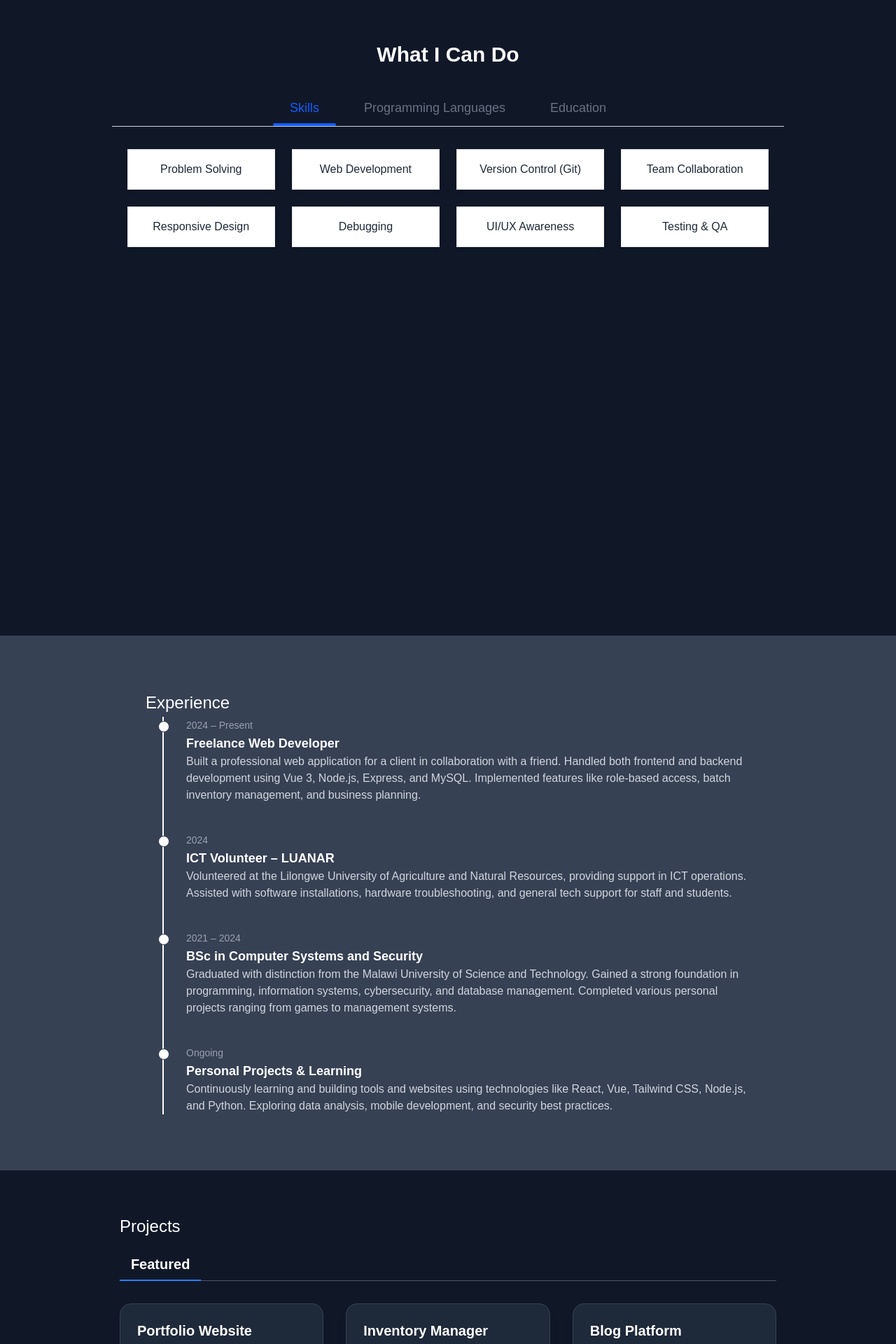
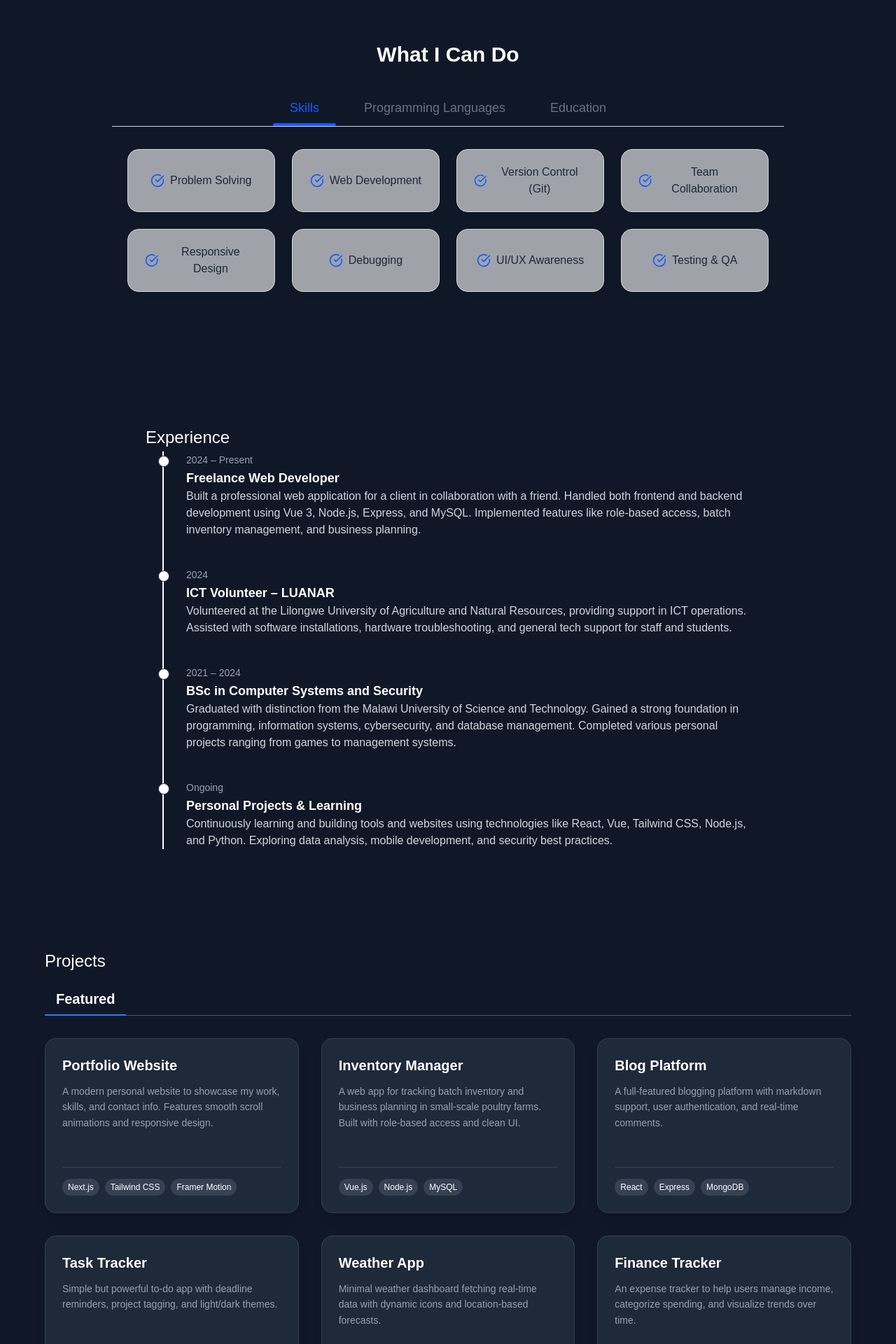
Before and after one commit to Joseph-Dzanja/Portfolio, a Next.js app: page / in a window 1280 px wide. Shown: the part 1460-3380 px from the top of the page at 70% size. Built offline with nearby package versions, Linux system fonts and the light colour scheme.

Commit message:
updated projects and expertise, added fadeIn

```diff
--- a/src/app/page.js
+++ b/src/app/page.js
@@ -3,7 +3,7 @@
 import Navbar from "@/components/Navbar";
 import Hero from "@/components/Hero";
 import About from "@/components/About";
-import TabSection from "@/components/Skills";
+import Expertise from "@/components/Expertise";
 import Contact from "@/components/Contact";
 import Projects from "@/components/Projects";
 import Experience from "@/components/Experience";
@@ -31,12 +31,12 @@ export default function Home() {
       </section>
 
       <section id="skills" className="py-20 bg-gray-900 text-white">
-        <TabSection />
+        <Expertise />
       </section>
 
       <section
         id="experience"
-        className="py-20 bg-gray-700 text-white flex justify-center"
+        className="py-20 bg-gray-900 text-white flex justify-center"
       >
         <div className="w-full max-w-4xl px-4">
           <Experience />
--- /dev/null
+++ b/src/components/Education.js
@@ -0,0 +1,49 @@
+'use client';
+import { FadeInOnScroll } from './FadeInOnScroll';
+import { GraduationCap } from 'lucide-react';
+
+const Education = () => {
+  const educationList = [
+    {
+      degree: 'BSc in Computer Systems and Security',
+      institution: 'Malawi University of Science and Technology',
+      year: 'Graduated: 2024',
+      details:
+        'Graduated with Distinction. Focused on software engineering, systems architecture, and database management.',
+    },
+    // {
+    //   degree: 'Certification in Web Security & Backend Systems',
+    //   institution: 'Online Specialization',
+    //   year: 'Completed: 2023',
+    //   details:
+    //     'Completed advanced modules in Node.js, Express, web security best practices, and backend architecture.',
+    // },
+  ];
+
+  return (
+    <FadeInOnScroll>
+      <div className="grid grid-cols-1 sm:grid-cols-2 gap-6">
+        {educationList.map((edu, idx) => (
+          <div
+            key={idx}
+            className="bg-white/60 backdrop-blur-md border border-gray-300 shadow-md rounded-2xl p-6 transition hover:shadow-lg"
+          >
+            <div className="flex items-start gap-3 mb-3">
+              <GraduationCap className="text-blue-600 w-6 h-6 mt-1" />
+              <div>
+                <h3 className="text-xl font-semibold text-gray-800">
+                  {edu.degree}
+                </h3>
+                <p className="text-sm text-gray-600">{edu.institution}</p>
+                <p className="text-sm text-gray-500 italic">{edu.year}</p>
+              </div>
+            </div>
+            <p className="text-gray-700 text-sm leading-relaxed">{edu.details}</p>
+          </div>
+        ))}
+      </div>
+    </FadeInOnScroll>
+  );
+};
+
+export default Education;
--- /dev/null
+++ b/src/components/Expertise.js
@@ -0,0 +1,81 @@
+'use client';
+
+import { useState } from 'react';
+import Skills from './Skills';
+import Languages from './Languages';
+import Education from './Education';
+import { FadeInOnScroll } from './FadeInOnScroll';
+import { motion, AnimatePresence } from 'framer-motion';
+
+const Expertise = () => {
+  const [activeTab, setActiveTab] = useState('skills');
+
+  const tabs = [
+    { id: 'skills', label: 'Skills' },
+    { id: 'languages', label: 'Programming Languages' },
+    { id: 'education', label: 'Education' },
+  ];
+
+  const renderTabContent = () => {
+    switch (activeTab) {
+      case 'skills':
+        return <Skills />;
+      case 'languages':
+        return <Languages />;
+      case 'education':
+        return <Education />;
+      default:
+        return null;
+    }
+  };
+
+  return (
+    <div className="w-full sm:w-4/5 m-auto p-8">
+      <FadeInOnScroll delayOrder={0}>
+        <h1 className="text-center text-3xl font-semibold mb-8">
+          What I Can Do
+        </h1>
+      </FadeInOnScroll>
+
+      <FadeInOnScroll delayOrder={1}>
+        <div className="flex mb-8 border-b border-gray-300 justify-center flex-wrap gap-4">
+          {tabs.map((tab) => (
+            <button
+              key={tab.id}
+              onClick={() => setActiveTab(tab.id)}
+              className={`relative px-6 py-3 text-lg font-medium transition-colors duration-300 ease-in-out focus:outline-none
+                ${
+                  activeTab === tab.id
+                    ? 'text-blue-600'
+                    : 'text-gray-500 hover:text-blue-500'
+                }`}
+            >
+              {tab.label}
+              {activeTab === tab.id && (
+                <span className="absolute left-0 bottom-0 h-1 w-full bg-blue-600 rounded-full"></span>
+              )}
+            </button>
+          ))}
+        </div>
+      </FadeInOnScroll>
+
+      <FadeInOnScroll delayOrder={2}>
+        <div className="text-center"><AnimatePresence mode="wait">
+  <motion.div
+    key={activeTab}
+    layout
+    initial={{ opacity: 0 }}
+    animate={{ opacity: 1 }}
+    exit={{ opacity: 0 }}
+    transition={{ duration: 0.4 }}
+    className="text-center"
+  >
+    {renderTabContent()}
+  </motion.div>
+</AnimatePresence></div>
+      </FadeInOnScroll>
+    </div>
+  );
+};
+
+export default Expertise;
--- /dev/null
+++ b/src/components/FadeInOnScroll.js
@@ -0,0 +1,42 @@
+'use client';
+
+import { motion, useAnimation } from 'framer-motion';
+import { useInView } from 'framer-motion';
+import { useEffect, useRef } from 'react';
+
+export function FadeInOnScroll({ children, delayOrder = 0 }) {
+  const controls = useAnimation();
+  const ref = useRef(null);
+  const inView = useInView(ref, { once: false, margin: '-100px' });
+
+  useEffect(() => {
+    if (inView) {
+      controls.start('visible');
+    } else {
+      controls.start('hidden');
+    }
+  }, [controls, inView]);
+
+  return (
+    <motion.div
+      ref={ref}
+      variants={{
+        hidden: { opacity: 0, y: 30 },
+        visible: {
+          opacity: 1,
+          y: 0,
+          transition: {
+            delay: delayOrder * 0.1,
+            duration: 0.6,
+            ease: 'easeOut',
+          },
+        },
+      }}
+      animate={controls}
+      initial="hidden"
+      exit="hidden"
+    >
+      {children}
+    </motion.div>
+  );
+}
--- a/src/components/Projects.js
+++ b/src/components/Projects.js
@@ -1,35 +1,57 @@
-"use client";
+'use client';
 
-import Link from "next/link";
+import { FadeInOnScroll } from './FadeInOnScroll';
+import Link from 'next/link';
 
-const projects = [
+export const projects = [
   {
     id: 1,
     name: "Portfolio Website",
+    description: "A modern personal website to showcase my work, skills, and contact info. Features smooth scroll animations and responsive design.",
     stack: ["Next.js", "Tailwind CSS", "Framer Motion"],
     link: "https://example.com/portfolio",
   },
   {
     id: 2,
     name: "Inventory Manager",
+    description: "A web app for tracking batch inventory and business planning in small-scale poultry farms. Built with role-based access and clean UI.",
     stack: ["Vue.js", "Node.js", "MySQL"],
     link: "https://example.com/inventory",
   },
   {
     id: 3,
     name: "Blog Platform",
+    description: "A full-featured blogging platform with markdown support, user authentication, and real-time comments.",
     stack: ["React", "Express", "MongoDB"],
     link: "https://example.com/blog",
   },
-  // Add more projects here
+  {
+    id: 4,
+    name: "Task Tracker",
+    description: "Simple but powerful to-do app with deadline reminders, project tagging, and light/dark themes.",
+    stack: ["Vue 3", "Pinia", "Firebase"],
+    link: "https://example.com/task-tracker",
+  },
+  {
+    id: 5,
+    name: "Weather App",
+    description: "Minimal weather dashboard fetching real-time data with dynamic icons and location-based forecasts.",
+    stack: ["React", "OpenWeatherMap API", "Tailwind"],
+    link: "https://example.com/weather",
+  },
+  {
+    id: 6,
+    name: "Finance Tracker",
+    description: "An expense tracker to help users manage income, categorize spending, and visualize trends over time.",
+    stack: ["Next.js", "Supabase", "Chart.js"],
+    link: "https://example.com/finance",
+  },
 ];
+
 
 export default function Projects() {
   return (
-    <div
-      id="projects"
-      className="py-16 px-4 sm:px-8 md:px-16 bg-gray-900 text-white"
-    >
+    <div id="projects" className="py-16 px-4 sm:px-8 md:px-16 bg-gray-900 text-white">
       <h1 className="pb-4 text-2xl">Projects</h1>
       <div className="w-full border-b border-gray-600 mb-8">
         <div className="-mb-[1px] inline-block border-b-2 border-blue-500 px-4 py-2 text-xl font-semibold">
@@ -38,21 +60,34 @@ export default function Projects() {
       </div>
 
       <div className="grid gap-8 sm:grid-cols-2 lg:grid-cols-3">
-        {projects.map((project) => (
+        {projects.map((project, index) => (
+          <FadeInOnScroll key={project.id} delayOrder={index}>
             <Link
-            key={project.id}
               href={project.link}
               target="_blank"
               rel="noopener noreferrer"
-            className="group bg-gray-800 hover:bg-gray-700 transition rounded-2xl p-6 shadow-lg hover:shadow-xl border border-gray-700"
+              className="group bg-gray-800 hover:bg-gray-700 transition rounded-2xl p-6 shadow-lg hover:shadow-xl border border-gray-700 flex flex-col justify-between min-h-[250px]"
             >
+              <div>
                 <h3 className="text-xl font-semibold text-white group-hover:text-blue-400 transition">
                   {project.name}
                 </h3>
-            <p className="mt-2 text-sm text-gray-400">
-              {project.stack.join(" • ")}
+                <p className="mt-3 text-sm text-gray-400 leading-relaxed">
+                  {project.description}
                 </p>
+              </div>
+              <div className="mt-4 pt-4 border-t border-gray-700 text-sm text-gray-300 flex flex-wrap gap-2">
+                {project.stack.map((tech, i) => (
+                  <span
+                    key={i}
+                    className="bg-gray-700 text-xs px-2 py-1 rounded-full text-white"
+                  >
+                    {tech}
+                  </span>
+                ))}
+              </div>
             </Link>
+          </FadeInOnScroll>
         ))}
       </div>
     </div>
--- a/src/components/Skills.js
+++ b/src/components/Skills.js
@@ -1,123 +1,34 @@
-"use client";
+'use client';
+import { FadeInOnScroll } from './FadeInOnScroll';
+import { CheckCircle } from 'lucide-react';
 
-import { useEffect, useRef, useState } from "react";
-import { motion, AnimatePresence } from "framer-motion";
-import Languages from "./Languages";
-
-const TabSection = () => {
-  const [activeTab, setActiveTab] = useState("skills");
-  const [visible, setVisible] = useState(false);
-  const ref = useRef(null);
-
-  const tabs = [
-    { id: "skills", label: "Skills" },
-    { id: "languages", label: "Programming Languages" },
-    { id: "education", label: "Education" },
+const Skills = () => {
+  const skills = [
+    'Problem Solving',
+    'Web Development',
+    'Version Control (Git)',
+    'Team Collaboration',
+    'Responsive Design',
+    'Debugging',
+    'UI/UX Awareness',
+    'Testing & QA',
   ];
 
-  const tabContent = {
-    skills: (
+  return (
+    <FadeInOnScroll>
       <div className="flex flex-wrap justify-center gap-6">
-        {[
-          "Problem Solving",
-          "Web Development",
-          "Version Control (Git)",
-          "Team Collaboration",
-          "Responsive Design",
-          "Debugging",
-          "UI/UX Awareness",
-          "Testing & QA",
-        ].map((skill) => (
+        {skills.map((skill) => (
           <div
             key={skill}
-            className="bg-white text-gray-800 px-6 py-4 shadow-md border border-gray-200 hover:shadow-lg transition duration-300 text-center text-base font-medium w-full sm:w-[45%] md:w-[30%] lg:w-[22%]"
+            className="bg-white/60 backdrop-blur-md text-gray-800 px-6 py-5 shadow-md border border-gray-300 rounded-2xl hover:shadow-lg hover:scale-[1.03] transition-all duration-300 text-center text-base font-medium w-full sm:w-[45%] md:w-[30%] lg:w-[22%] flex items-center justify-center gap-2"
           >
-            {skill}
+            <CheckCircle className="text-blue-600 w-5 h-5" />
+            <span>{skill}</span>
           </div>
         ))}
       </div>
-    ),
-    languages: <Languages />,
-    education: (
-      <ul className="list-disc list-inside text-lg space-y-2 text-black">
-        <li>BSc in Computer Systems and Security, 2024</li>
-        <li>Certified in Web Security and Backend Systems</li>
-      </ul>
-    ),
-  };
-
-  useEffect(() => {
-    const observer = new IntersectionObserver(
-      ([entry]) => setVisible(entry.isIntersecting),
-      { threshold: 0.2 },
-    );
-
-    if (ref.current) observer.observe(ref.current);
-    return () => {
-      if (ref.current) observer.unobserve(ref.current);
-    };
-  }, []);
-
-  return (
-    <div ref={ref} className="min-h-screen w-full sm:w-4/5 m-auto p-8">
-      <AnimatePresence>
-        {visible && (
-          <motion.div
-            initial={{ opacity: 0 }}
-            animate={{ opacity: 1 }}
-            exit={{ opacity: 0 }}
-            transition={{ duration: 0.3 }}
-          >
-            <motion.h1
-              className="text-center text-3xl font-semibold mb-8"
-              initial={{ opacity: 0, y: -20 }}
-              animate={{ opacity: 1, y: 0 }}
-              exit={{ opacity: 0, y: -20 }}
-              transition={{ duration: 0.4, delay: 0.1 }}
-            >
-              What I Can Do
-            </motion.h1>
-
-            <motion.div
-              className="flex mb-8 border-b border-gray-300 justify-center flex-wrap gap-4"
-              initial={{ opacity: 0, y: -10 }}
-              animate={{ opacity: 1, y: 0 }}
-              exit={{ opacity: 0, y: -10 }}
-              transition={{ duration: 0.4, delay: 0.2 }}
-            >
-              {tabs.map((tab) => (
-                <button
-                  key={tab.id}
-                  onClick={() => setActiveTab(tab.id)}
-                  className={`relative px-6 py-3 text-lg font-medium transition-colors duration-300 ease-in-out focus:outline-none
-                    ${
-                      activeTab === tab.id
-                        ? "text-blue-600"
-                        : "text-gray-500 hover:text-blue-500"
-                    }`}
-                >
-                  {tab.label}
-                  {activeTab === tab.id && (
-                    <span className="absolute left-0 bottom-0 h-1 w-full bg-blue-600 rounded-full"></span>
-                  )}
-                </button>
-              ))}
-            </motion.div>
-
-            <motion.div
-              className="text-center"
-              initial={{ opacity: 0, y: 10 }}
-              animate={{ opacity: 1, y: 0 }}
-              exit={{ opacity: 0, y: 10 }}
-              transition={{ duration: 0.4, delay: 0.3 }}
-            >
-              {tabContent[activeTab]}
-            </motion.div>
-          </motion.div>
-        )}
-      </AnimatePresence>
-    </div>
+    </FadeInOnScroll>
   );
 };
 
-export default TabSection;
+export default Skills;
```
Lines whose indentation alone changed are shown as unchanged.
